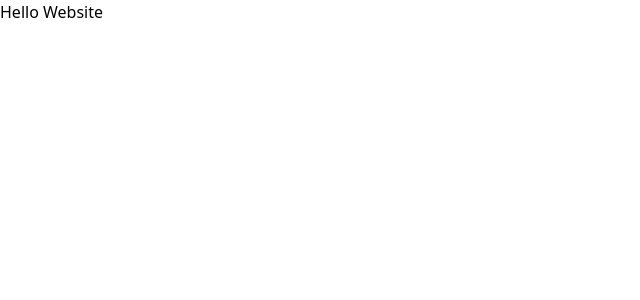
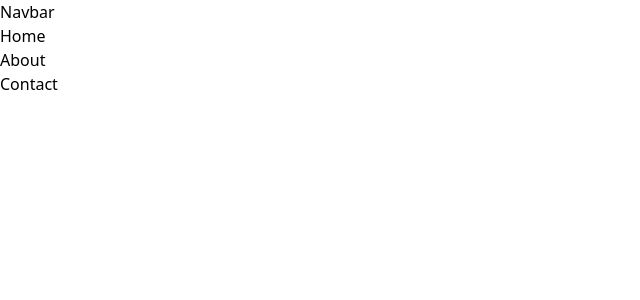
Before and after one commit to stephengray12/Trigon-Engineering, a React (Vite) app: page / in a window 1280 px wide. Shown: the top 300 px of the page, without its empty margins (0-640 px from the left). Built offline with nearby package versions, Linux system fonts and the light colour scheme.

Commit message:
Working on Navbar

```diff
--- a/src/App.jsx
+++ b/src/App.jsx
@@ -1,12 +1,17 @@
-import React from 'react'
+import Navbar from "./assets/components/Navbar";
 
 const App = () => {
   return (
-    <div>
-      <h1 className="text-3xl font-bold underline text-center">
-        Hello Website</h1>
-    </div>
-  )
-}
+    <>
+    <Navbar />
+    </>
+  );
 
-export default App
+
+
+
+
+
+};
+
+export default App;
--- /dev/null
+++ b/src/assets/components/Navbar.jsx
@@ -0,0 +1,17 @@
+
+const Navbar = () => {
+    return <div>Navbar
+    <div>
+        <ul>
+            <li>Home</li>
+            <li>About</li>
+            <li>Contact</li>
+        </ul>
+    </div>
+    </div>;
+
+
+
+}
+
+export default Navbar;
```
